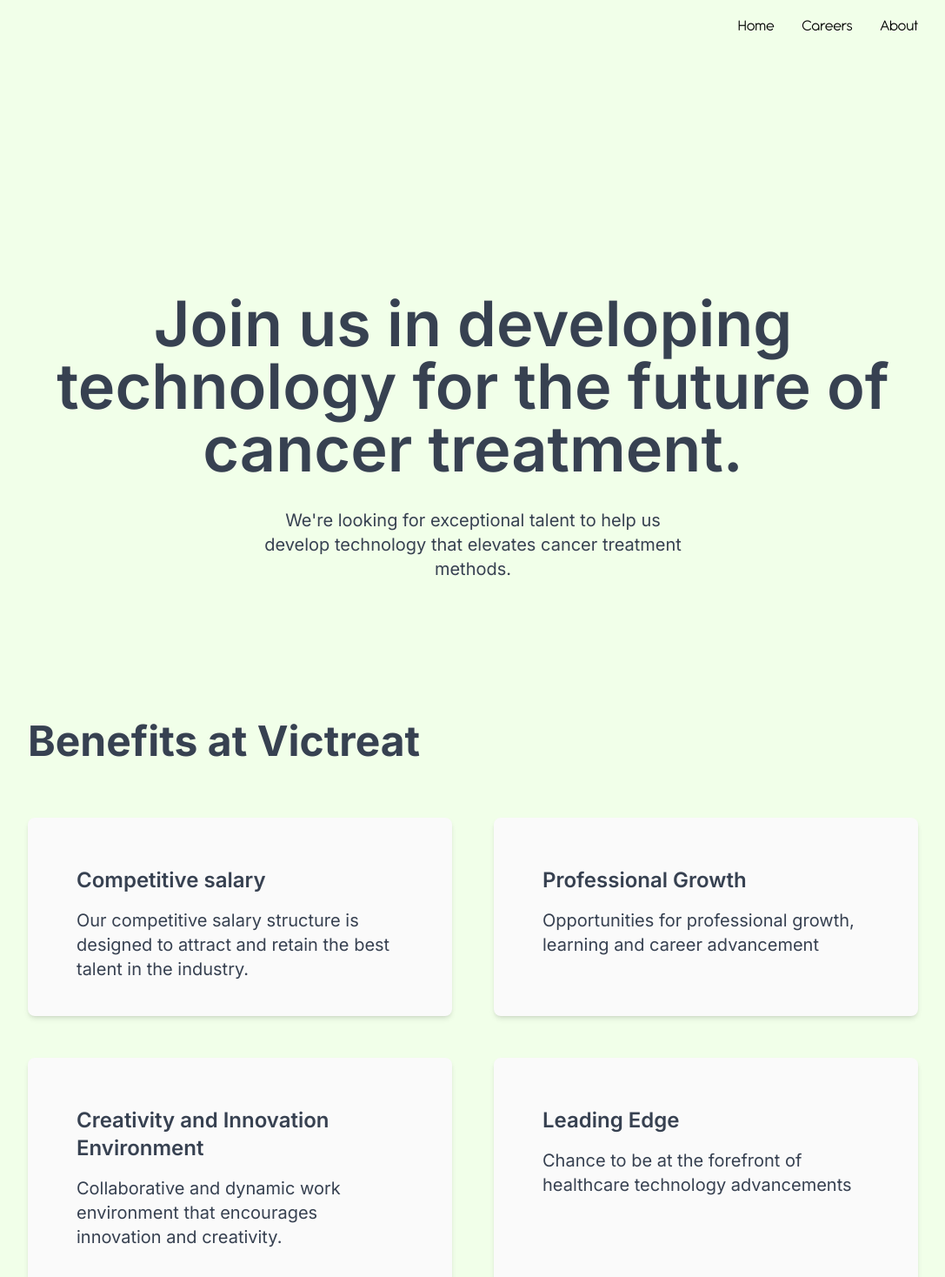
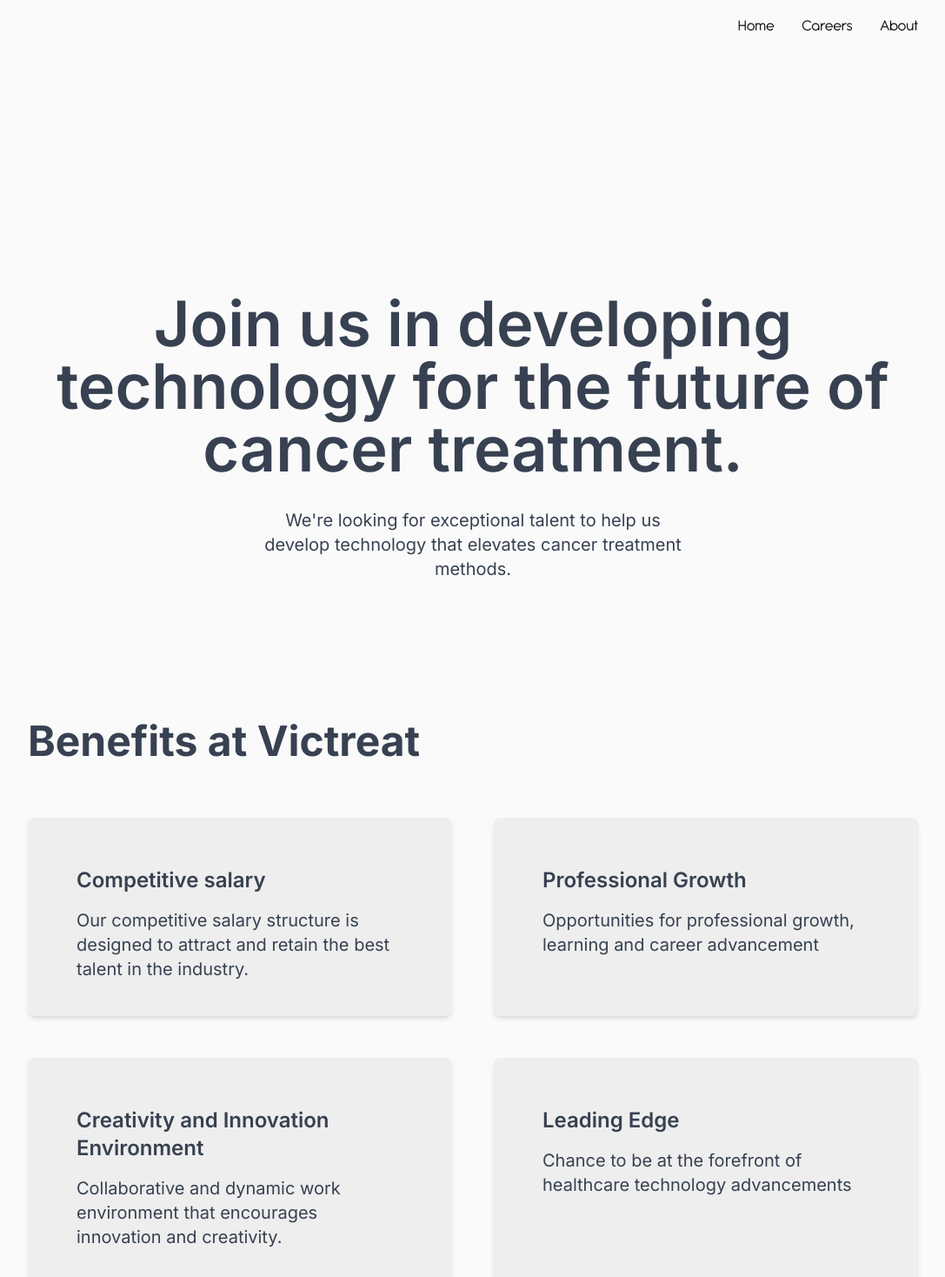
Before and after one commit to zaineli/victreat, a Next.js app: page /careers in a window 1280 px wide. Shown: the top 1468 px of the page at 87% size, without its empty margins (96-1183 px from the left). Built offline with nearby package versions, Linux system fonts and the light colour scheme.

Commit message:
Changed Progress Tracker + Card Content

```diff
--- a/app/(components)/ProgressTracker.tsx
+++ b/app/(components)/ProgressTracker.tsx
@@ -1,11 +1,7 @@
 import React, { useEffect, useState } from 'react';
 import { Home, Goal, FlaskConical, PieChart, Map, Pill } from 'lucide-react';
 
-console.log({ Home, Goal, Pill, PieChart });
-
-const ProgressTracker = ({ sections }: {
-  sections: string[];
-}) => {
+const ProgressTracker = ({ sections }: { sections: string[] }) => {
   const [activeIndex, setActiveIndex] = useState(0);
 
   useEffect(() => {
@@ -13,11 +9,12 @@
       const scrollPosition = window.scrollY + window.innerHeight / 2;
       const sectionElements = sections.map((section) => document.getElementById(section));
 
-      const newActiveIndex = sectionElements.findIndex((section) => {
+      const newActiveIndex = sectionElements.findIndex((section, index) => {
         if (!section) return false;
         const sectionTop = section.offsetTop;
         const sectionHeight = section.offsetHeight;
-        return scrollPosition >= sectionTop && scrollPosition < sectionTop + sectionHeight;
+        const nextSectionTop = sectionElements[index + 1]?.offsetTop ?? Infinity;
+        return scrollPosition >= sectionTop && scrollPosition < nextSectionTop;
       });
 
       setActiveIndex(newActiveIndex === -1 ? sections.length - 1 : newActiveIndex);
@@ -31,7 +28,7 @@
     };
   }, [sections]);
 
-  const icons = [Home, Pill, FlaskConical, Map ];
+  const icons = [Home, Pill, FlaskConical, Map, PieChart];
 
   return (
     <div className="hidden md:flex fixed right-14 top-[30%] z-[2000]">
@@ -41,14 +38,11 @@
           return (
             <a href={'#' + id} key={index} className="flex flex-col items-center z-10">
               <div
-                className={`w-10 h-10 p-2  rounded-full flex items-center justify-center ${
+                className={`w-10 h-10 p-2 rounded-full flex items-center justify-center ${
                   index <= activeIndex ? 'bg-gray-700' : 'bg-gray-300'
                 }`}
               >
-                {/* <Home /> */}
-                <Icon
-                  className=  {`text-white ${index === activeIndex ? 'animate-pulse' : ''}`}
-                />
+                <Icon className={`text-white ${index === activeIndex ? 'animate-pulse' : ''}`} />
               </div>
               {index !== sections.length - 1 && (
                 <div className={`w-1 h-8 ${index < activeIndex ? 'bg-gray-700' : 'bg-gray-300'}`}></div>
@@ -62,11 +56,3 @@
 };
 
 export default ProgressTracker;
-
-// export default function ProgressTracker() {
-//   return (
-//     <div>
-//       <h1>ProgressTracker</h1>
-//     </div>
-//   );
-// }
--- a/app/(components)/approvalsGraph.tsx
+++ b/app/(components)/approvalsGraph.tsx
@@ -116,7 +116,7 @@
     return (
         <div className=" lg:my-48 my-20 lg:px-32 md:px-16 px-4">
             <h1 className="lg:text-4xl md:text-2xl text-md text-center mx-auto mb-8 lg:mb-20 lg:leading-normal md:leading-normal leading-normal  ">
-                <span className="font-bold text-green-500 lg:text-6xl md:text-5xl text-2xl">Cancer drugs approved by the&nbsp;FDA</span> are continually increasing every year.
+                <span className="font-bold text-green-500 lg:text-6xl md:text-5xl text-2xl">Cancer medications approved by the&nbsp;FDA</span> are continually increasing every year.
             </h1>
             <div ref={ref} className="flex flex-col  items-stretch lg:flex-row gap-16 justify-between">
                 <div className="flex lg:flex-[3_3_0]   overflow-hidden  relative" >
@@ -193,7 +193,7 @@
                             {yearDrugs.map(({ cancer_type, drug_name, date }) =>
                                 <div className='border-b-2 mb-1 w-full min-w-full h-full'>
                                     <div className='font-bold truncate overflow-ellipsis capitalize'>{drug_name}</div> <div className='  overflow-ellipsis  text-xs min-w-max font-light'>{date}</div>
-                                    <div className=" truncate overflow-ellipsis ">{cancer_type}</div>
+                                    <div className=" truncate overflow-ellipsis capitalize">{cancer_type}</div>
                                 </div>)
                             }
                         </div>
--- a/app/(components)/cardsBanner.tsx
+++ b/app/(components)/cardsBanner.tsx
@@ -7,17 +7,17 @@
         {
             number: 1,
             heading: "Stay Updated",
-            content: "Staying informed about the latest advancements in cancer treatment is essential, as the field is rapidly evolving with groundbreaking discoveries."
+            content: "Stay informed about the latest advancements in cancer treatment. The field is rapidly evolving with groundbreaking discoveries."
         },
         {
             number: 2,
             heading: "Navigate With Ease and Confidence",
-            content: "Victreat serves as a portal that simplifies the complex treatment landscape and guides individuals through treatment guidelines with ease and confidence."
+            content: "Victreat serves as a portal that simplifies the complex treatment landscape and treatment guidelines."
         },
         {
             number: 3,
             heading: "Make Informed Decisions",
-            content: "By keeping abreast of new developments, patients and healthcare professionals can make informed decisions for better healthcare and enhanced quality of life."
+            content: "By keeping abreast of new developments, patients and healthcare professionals can make informed decisions for enhanced quality of life."
         },
     ];
 
--- a/app/(components)/footer.tsx
+++ b/app/(components)/footer.tsx
@@ -11,17 +11,17 @@
             <h2 className="text-gray-900 text-xl font-bold">Links</h2>
             <div className="flex flex-col text-gray-700 space-y-2">
               <Link href="/">
-                <div className="transition-all ease-in after:h-[2px] after:w-full after:absolute after:bg-green-500 after:bottom-0 after:left-0 relative w-min hover:after:scale-x-100 after:scale-x-0 after:origin-right duration-1000 hover:after:origin-left after:transition-transform">
+                <div className="transition-all ease-in after:h-[2px] after:w-full after:absolute after:bg-gray-500 after:bottom-0 after:left-0 relative w-min hover:after:scale-x-100 after:scale-x-0 after:origin-right duration-1000 hover:after:origin-left after:transition-transform">
                   Home
                 </div>
               </Link>
               <Link href="/careers">
-                <div className="transition-all ease-in after:h-[2px] after:w-full after:absolute after:bg-green-500 after:bottom-0 after:left-0 relative w-min hover:after:scale-x-100 after:scale-x-0 after:origin-right duration-1000 hover:after:origin-left after:transition-transform">
+                <div className="transition-all ease-in after:h-[2px] after:w-full after:absolute after:bg-gray-500 after:bottom-0 after:left-0 relative w-min hover:after:scale-x-100 after:scale-x-0 after:origin-right duration-1000 hover:after:origin-left after:transition-transform">
                   Careers
                 </div>
               </Link>
               <Link href="/about">
-                <div className="transition-all ease-in after:h-[2px] after:w-full after:absolute after:bg-green-500 after:bottom-0 after:left-0 relative w-min hover:after:scale-x-100 after:scale-x-0 after:origin-right duration-1000 hover:after:origin-left after:transition-transform">
+                <div className="transition-all ease-in after:h-[2px] after:w-full after:absolute after:bg-gray-500 after:bottom-0 after:left-0 relative w-min hover:after:scale-x-100 after:scale-x-0 after:origin-right duration-1000 hover:after:origin-left after:transition-transform">
                   About
                 </div>
               </Link>
--- a/app/about/page.tsx
+++ b/app/about/page.tsx
@@ -32,7 +32,7 @@
 
 export default function CancerDiagnosisPage() {
   return (
-    <div className="relative min-h-screen flex flex-col justify-start items-start bg-[#f1ffe9] text-gray-700 w-full px-8 py-32 md:px-24 md:py-48">
+    <div className="relative min-h-screen flex flex-col justify-start items-start bg-[#fafafa] text-gray-700 w-full px-8 py-32 md:px-24 md:py-48">
       <main className="w-full">
         <section className="mb-12 md:mb-24 text-start">
           <motion.h1
--- a/app/careers/[jobId]/page.tsx
+++ b/app/careers/[jobId]/page.tsx
@@ -50,7 +50,7 @@
   }
 
   return (
-    <div className="min-h-screen flex items-center max-w-[95rem] mx-auto p-6 bg-white rounded-lg pt-16">
+    <div className="min-h-screen flex items-center max-w-[95rem] mx-auto p-6 bg-[#fafafa] rounded-lg pt-16">
       <div className="flex flex-wrap -mx-4">
         <div className="w-full md:w-1/2 p-4">
 
--- a/app/careers/page.tsx
+++ b/app/careers/page.tsx
@@ -18,7 +18,7 @@
   };
 
   return (
-    <div className='bg-[#f1ffe9]  text-gray-700'>
+    <div className='bg-[#fafafa]  text-gray-700'>
       <div>
         <motion.div className='mb-8 py-32 px-4 sm:px-8 md:px-16 lg:px-20 max-w-[1280px] w-[80%] mx-auto box-content'
           initial='hidden'
@@ -46,25 +46,25 @@
             {/* <img className="rounded-2xl max-w-96 mx-auto" src="/images/vicWallpaper3.png" alt="" /> */}
           </div>
           <div className='flex-1 grid md:grid-cols-2 grid-cols-1 gap-4 sm:gap-6 md:gap-8 lg:gap-12'>
-            <motion.div className='bg-[#FAFAFA] p-6 md:px-[3.5rem] md:py-[2.5rem] rounded-lg shadow-md'
+            <motion.div className='bg-[#eee] p-6 md:px-[3.5rem] md:py-[2.5rem] rounded-lg shadow-md'
               variants={variants}
             >
               <div className='text-lg sm:text-xl md:text-2xl font-semibold mt-2 sm:mt-3 md:mt-4'>Competitive salary</div>
               <div className='text-base sm:text-lg md:text-xl mt-2 sm:mt-3 md:mt-4'>Our competitive salary structure is designed to attract and retain the best talent in the industry.</div>
             </motion.div>
-            <motion.div className='bg-[#FAFAFA] p-6 md:px-[3.5rem] md:py-[2.5rem] rounded-lg shadow-md'
+            <motion.div className='bg-[#eee] p-6 md:px-[3.5rem] md:py-[2.5rem] rounded-lg shadow-md'
               variants={variants}
             >
               <div className='text-lg sm:text-xl md:text-2xl font-semibold mt-2 sm:mt-3 md:mt-4'>Professional Growth</div>
               <div className='text-base sm:text-lg md:text-xl mt-2 sm:mt-3 md:mt-4'>Opportunities for professional growth, learning and career advancement</div>
             </motion.div>
-            <motion.div className='bg-[#FAFAFA] p-6 md:px-[3.5rem] md:py-[2.5rem] rounded-lg shadow-md'
+            <motion.div className='bg-[#eee] p-6 md:px-[3.5rem] md:py-[2.5rem] rounded-lg shadow-md'
               variants={variants}
             >
               <div className='text-lg sm:text-xl md:text-2xl font-semibold mt-2 sm:mt-3 md:mt-4'>Creativity and Innovation Environment</div>
               <div className='text-base sm:text-lg md:text-xl mt-2 sm:mt-3 md:mt-4'>Collaborative and dynamic work environment that encourages innovation and creativity.</div>
             </motion.div>
-            <motion.div className='bg-[#FAFAFA] p-6 md:px-[3.5rem] md:py-[2.5rem] rounded-lg shadow-md'
+            <motion.div className='bg-[#eee] p-6 md:px-[3.5rem] md:py-[2.5rem] rounded-lg shadow-md'
               variants={variants}
             >
               <div className='text-lg sm:text-xl md:text-2xl font-semibold mt-2 sm:mt-3 md:mt-4'>Leading Edge</div>
--- a/app/layout.tsx
+++ b/app/layout.tsx
@@ -27,7 +27,7 @@
 
       </head>
       <body className={cn(
-        " antialiased flex-col items-center justify-center m-0 bg-[#F3FFEB]",
+        " antialiased flex-col items-center justify-center m-0 bg-[#fafafa]",
         // fontSans.variable,
         fontSans.className
       )}>
--- a/app/page.tsx
+++ b/app/page.tsx
@@ -27,7 +27,7 @@
       <section id='3'>
         <Approvals />
       </section>
-      <section id='4' className='w-full  lg:my-48 my-20 lg:px-32  px-4 sm:px-16 flex flex-col items-center justify-center '>
+      <section id='4' className='w-full  lg:py-48 py-20 lg:px-32  px-4 sm:px-16 flex flex-col items-center justify-center '>
         <div className='lg:text-4xl md:text-2xl text-md text-center mb-8 lg:mb-20 px-3 lg:leading-normal md:leading-normal leading-normal'>
           <span className="font-bold text-orange-500 lg:text-6xl md:text-5xl text-2xl">Exponential increase in&nbsp;clinical&nbsp;trials</span> will further complicate the landscape of oncology treatment.
         </div>
--- a/components/custom/nav.tsx
+++ b/components/custom/nav.tsx
@@ -34,9 +34,9 @@
     <nav className={cn(' antipasto absolute top-0 py-4 px-8 flex justify-between text-black  lg:mx-auto right-0 z-[1500]', { "h-screen": isOpen })}>
       {/* <div className='text-xl font-semibold mr-24'>Victreat</div> */}
       <div className='hidden md:flex gap-8 px-24'>
-        <Link href='/'><div className='text-lg after:absolute after:bg-green-500 after:bottom-0 after:left-0 relative w-min hover:after:scale-x-100 after:w-full  after:h-[2px] after:scale-x-0 after:origin-right duration-1000 hover:after:origin-left after:transition-transform'>Home</div></Link>
-        <Link href='/careers'><div className='text-lg after:absolute after:bg-green-500 after:bottom-0 after:left-0 relative w-min hover:after:scale-x-100 after:w-full  after:h-[2px] after:scale-x-0 after:origin-right duration-1000 hover:after:origin-left after:transition-transform'>Careers</div></Link>
-        <Link href='/about'><div className='text-lg after:absolute after:bg-green-500 after:bottom-0 after:left-0 relative w-min hover:after:scale-x-100 after:w-full  after:h-[2px] after:scale-x-0 after:origin-right duration-1000 hover:after:origin-left after:transition-transform'>About</div></Link>
+        <Link href='/'><div className='text-lg after:absolute after:bg-gray-500 after:bottom-0 after:left-0 relative w-min hover:after:scale-x-100 after:w-full  after:h-[2px] after:scale-x-0 after:origin-right duration-1000 hover:after:origin-left after:transition-transform'>Home</div></Link>
+        <Link href='/careers'><div className='text-lg after:absolute after:bg-gray-500 after:bottom-0 after:left-0 relative w-min hover:after:scale-x-100 after:w-full  after:h-[2px] after:scale-x-0 after:origin-right duration-1000 hover:after:origin-left after:transition-transform'>Careers</div></Link>
+        <Link href='/about'><div className='text-lg after:absolute after:bg-gray-500 after:bottom-0 after:left-0 relative w-min hover:after:scale-x-100 after:w-full  after:h-[2px] after:scale-x-0 after:origin-right duration-1000 hover:after:origin-left after:transition-transform'>About</div></Link>
       </div>
       <div className='md:hidden cursor-pointer'>
         <AiOutlineMenu className='text-2xl' onClick={toggleMenu} />
```
